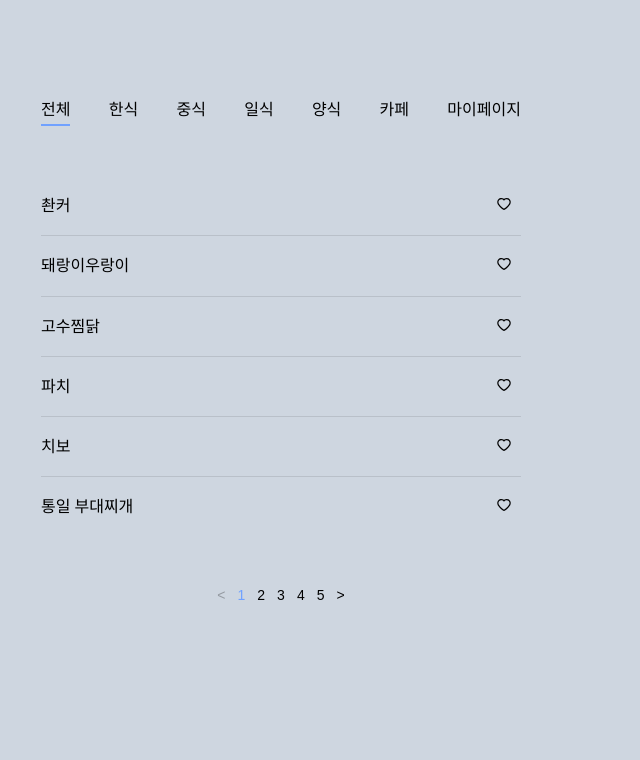
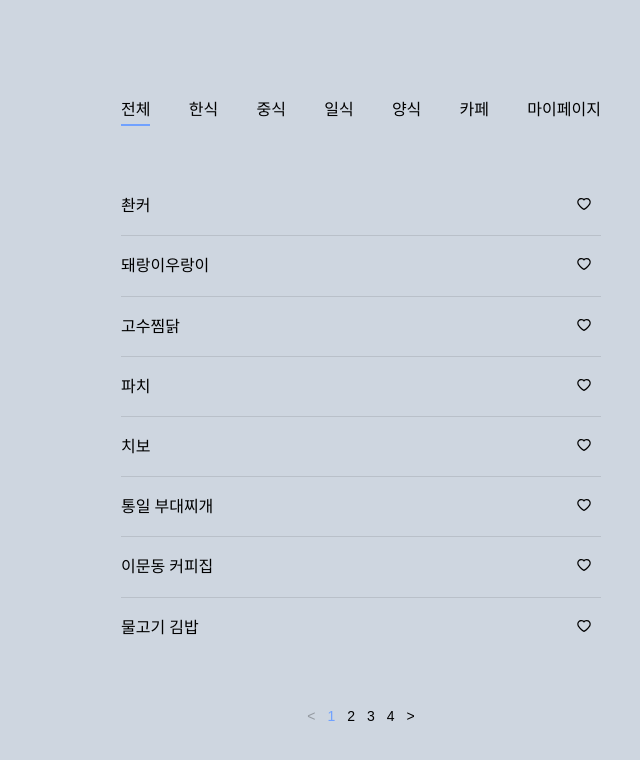
Before and after one commit to seongminn/likelion_matzip, a React (Create React App) app: page / in a window 1280 px wide. Shown: the top 760 px of the page, without its empty margins (279-919 px from the left). Built offline with nearby package versions, Linux system fonts and the light colour scheme.

Commit message:
fix: Box component height

```diff
--- a/src/components/Board.js
+++ b/src/components/Board.js
@@ -7,7 +7,10 @@ import Pagination from "./Pagination";
 import Heart from "./Heart";
 
 const Wrapper = styled.div`
-  height: 100%;
+  display: flex;
+  flex-direction: column;
+  justify-content: space-between;
+  height: 70vh;
 `;
 
 const Box = styled.div`
@@ -37,7 +40,7 @@ const FoodName = styled.div`
 
 const Board = ({ data, category }) => {
   const [page, setPage] = useState(1);
-  const limit = 6;
+  const limit = 8;
   const offset = (page - 1) * limit;
 
   const [favs, setFavs] = useRecoilState(heartState);
--- a/src/index.js
+++ b/src/index.js
@@ -64,6 +64,7 @@ body {
   line-height: 1.2;
 	overflow-x: hidden;
 	width: 640px;
+	height: 100%;
 	margin: 100px auto;
 	background-color: #ced6e0;
 
--- a/src/routes/Home.js
+++ b/src/routes/Home.js
@@ -6,7 +6,8 @@ import { cate } from "../api";
 
 const Wrapper = styled.div`
   width: 480px;
-  height: 100vh;
+  height: 100%;
+  margin: 0 auto;
 `;
 
 const Home = () => {
```
